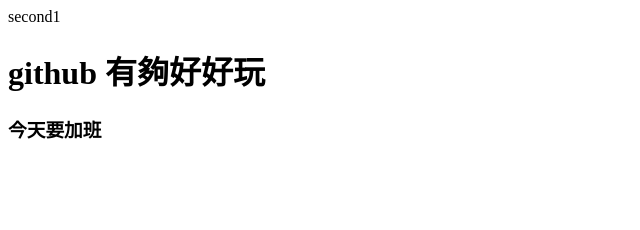
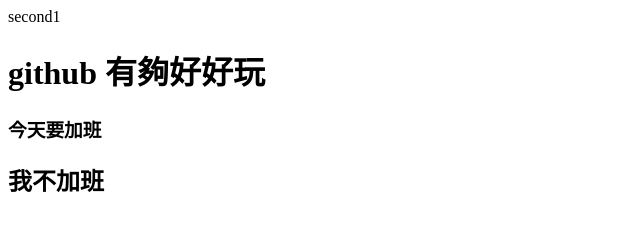
Before and after one commit to 1108crystal/mySecoundProject, a plain HTML site: page index.html in a window 1280 px wide. Shown: the whole page, without its empty margins (0-640 px from the left). Drawn offline with Linux system fonts and the light colour scheme.

Commit message:
增加一句話 ,我不加班

```diff
--- a/index.html
+++ b/index.html
@@ -10,5 +10,6 @@
     second1
     <h1>github 有夠好好玩</h1>
     <h3>今天要加班</h3>
+    <h2>我不加班</h2>
 </body>
 </html>
```
